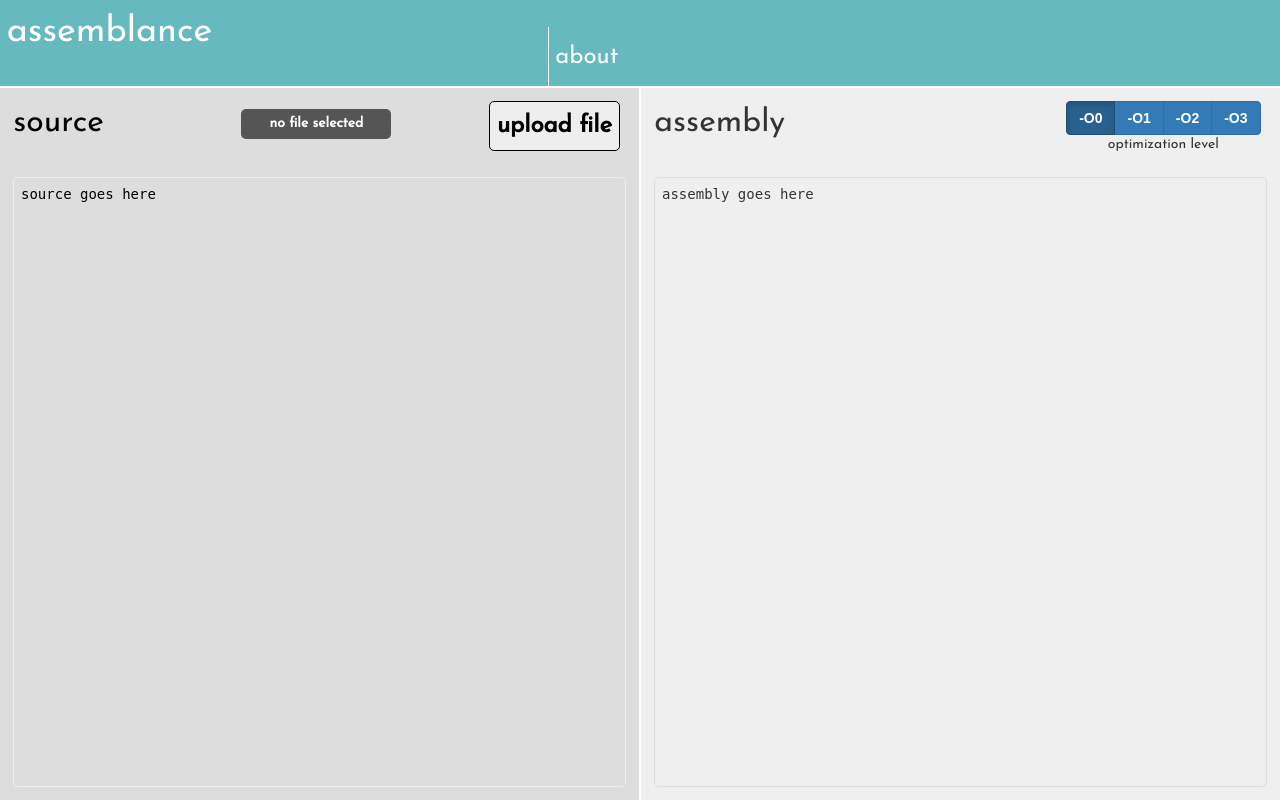
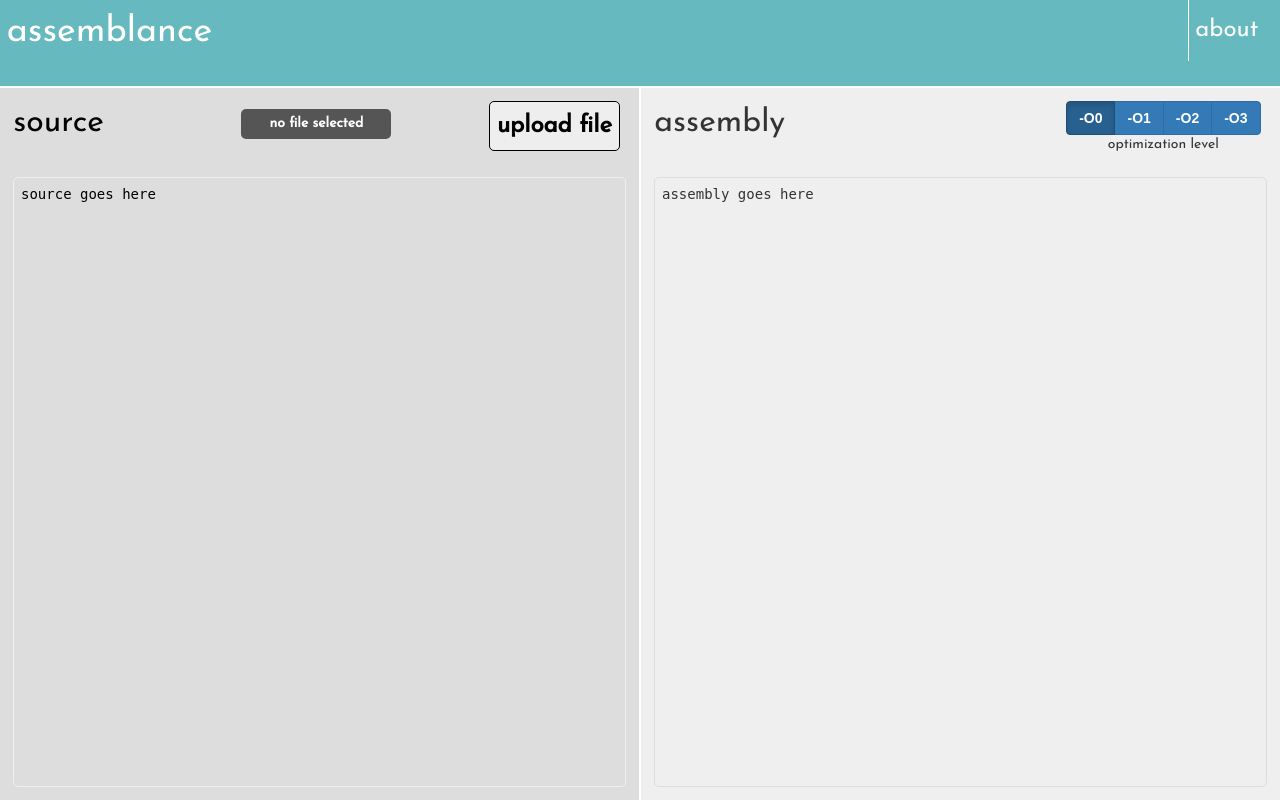
Before and after one commit to rmw2/assemblance, a Flask app: page / in a window 1280 px wide. Run offline with Flask 2, Linux system fonts and the light colour scheme; some libraries are stand-ins or nearby versions.

Commit message:
fixed weird layout issue

```diff
--- a/templates/index.html
+++ b/templates/index.html
@@ -25,7 +25,7 @@
 		</a>
 
 		<!-- Flashed messages -->
-		<div class="col-sm-9" id="flash-container">
+		<div class="col-sm-6" id="flash-container">
 			{% for message in get_flashed_messages() %}
 	    		<div class="flash">{{ message }}</div>
 	  		{% endfor %}
```
